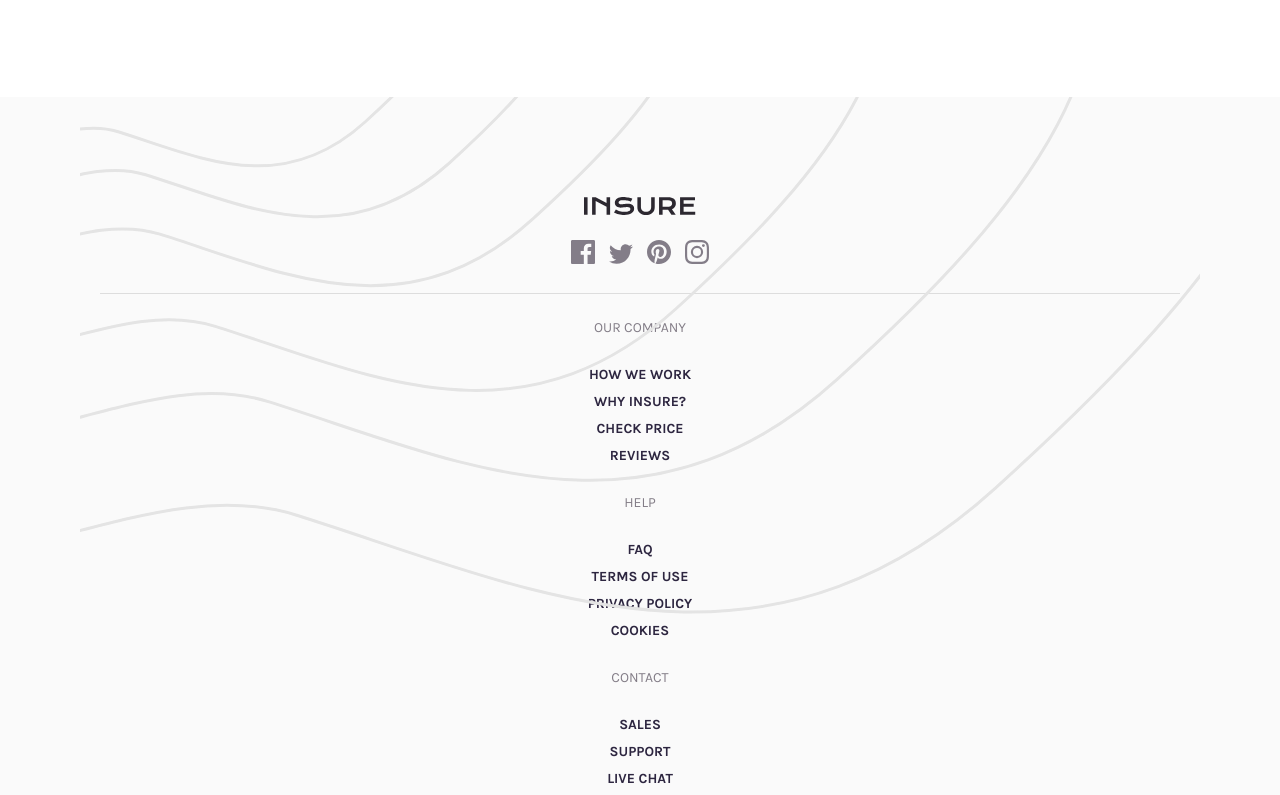
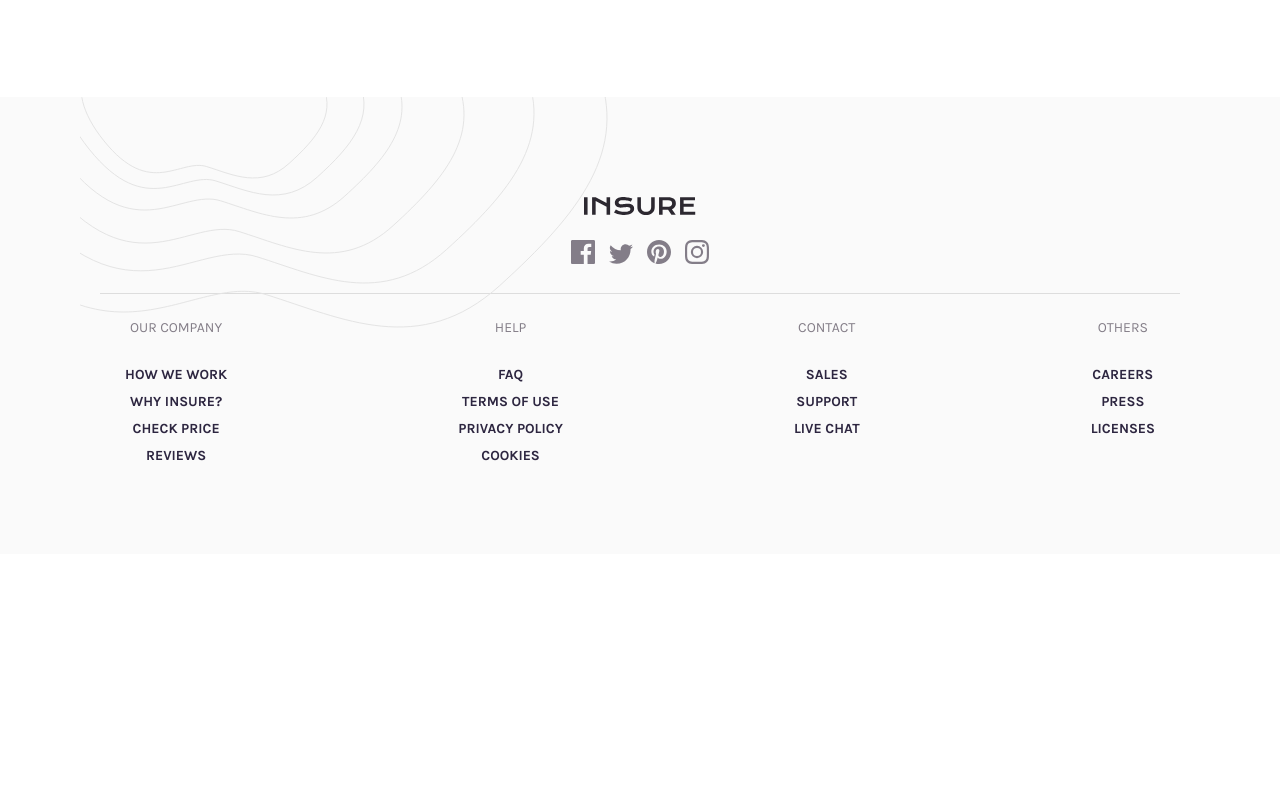
Before and after one commit to washington299/insure-landing-page, a plain HTML site: page index.html in a window 1280 px wide. Shown: the part 1817-2612 px from the top of the page. After the commit the page ends 2371 px from the top, so only its background shows below. Drawn offline with Linux system fonts and the light colour scheme.

Commit message:
finish footer desktop

```diff
--- a/styles/index.css
+++ b/styles/index.css
@@ -311,7 +311,6 @@ body {
 .footer__link-area {
     display: flex;
     flex-direction: column;
-    justify-content: center;
     align-items: center;
     margin: 25px;
 }
@@ -329,6 +328,7 @@ body {
     display: flex;
     flex-direction: column;
     text-align: center;
+    z-index: 1;
 }
 .footer__link {
     margin: 5px 0;
@@ -449,6 +449,17 @@ body {
         text-align: left;
         padding: 0;
     }
+
+    .footer__bg-pattern-mob {
+        display: none;
+    }
+    .footer__bg-pattern-desktop {
+        display: block;
+    }
+    .footer__body {
+        display: flex;
+        justify-content: space-between;
+    }
 }
 
 @media screen and (min-width: 768px) {
```
